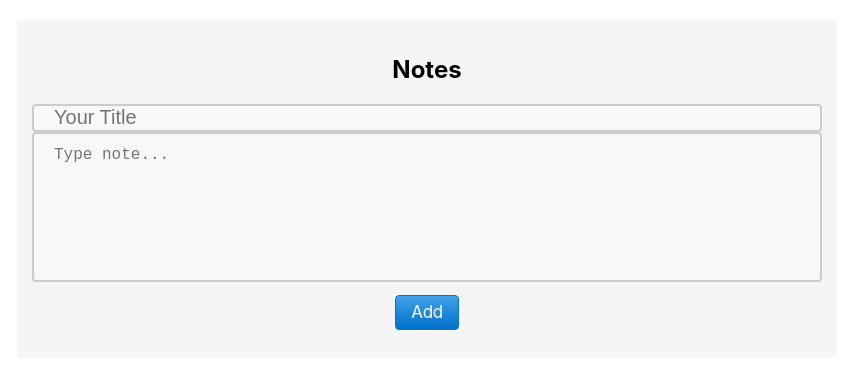
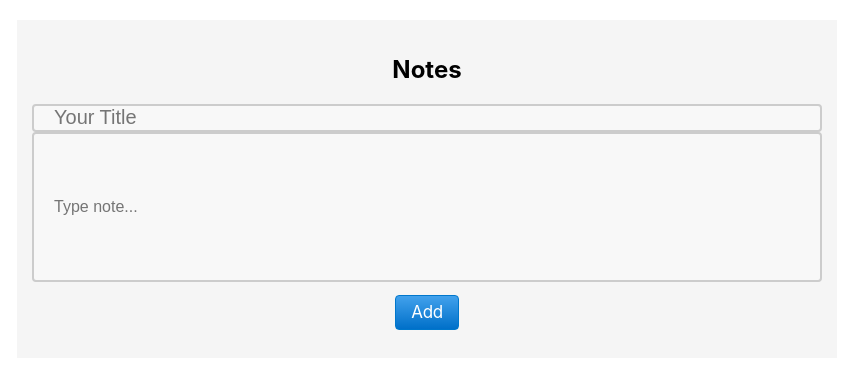
Before and after one commit to svulakh77/react-notes-app, a React (Create React App) app: page / in a window 1280 px wide. Shown: the part 210-578 px from the top of the page, without its empty margins (213-1066 px from the left). Built offline with nearby package versions, Linux system fonts and the light colour scheme.

Commit message:
finished m3

```diff
--- a/src/App.css
+++ b/src/App.css
@@ -14,7 +14,7 @@
   border: 1px color #000;
   background-color: #f5f5f5;
 }
-textarea{
+.textarea{
   padding:15px;
   width: 100%;
   height: 150px;
--- a/src/components/Form.js
+++ b/src/components/Form.js
@@ -53,13 +53,14 @@ function Form({addNote}) {
       className="noteTitle"
       placeholder="Your Title"
       ></input>
-      <textarea
+      <input
         value={text}
         onChange={handleText}
-        name={"textarea"}
-        placeholder="Type note..." >
+        className="textarea"
+        placeholder="Type note..."
+        required>
 
-      </textarea>
+      </input>
       <div className="buttonBox">
       <button className="formButton" onClick={handleSubmit} type="submit">Add</button>
       </div>
--- a/src/components/Note.js
+++ b/src/components/Note.js
@@ -3,10 +3,10 @@ import React from "react";
 const Note = ({ note, deleteNote }) => {
     console.log(note.text);
     function handleDeleteNote(){
-        // const result = alert("Are you sure you want to delete?")
-        // if(result){
-        //  deleteNote(note.id)
-        // }
+        const result = confirm("Are you sure you want to delete?")
+       if(result){
+        deleteNote(note.id)
+        }
     }
     return(
         <div className="noteArea">
```
